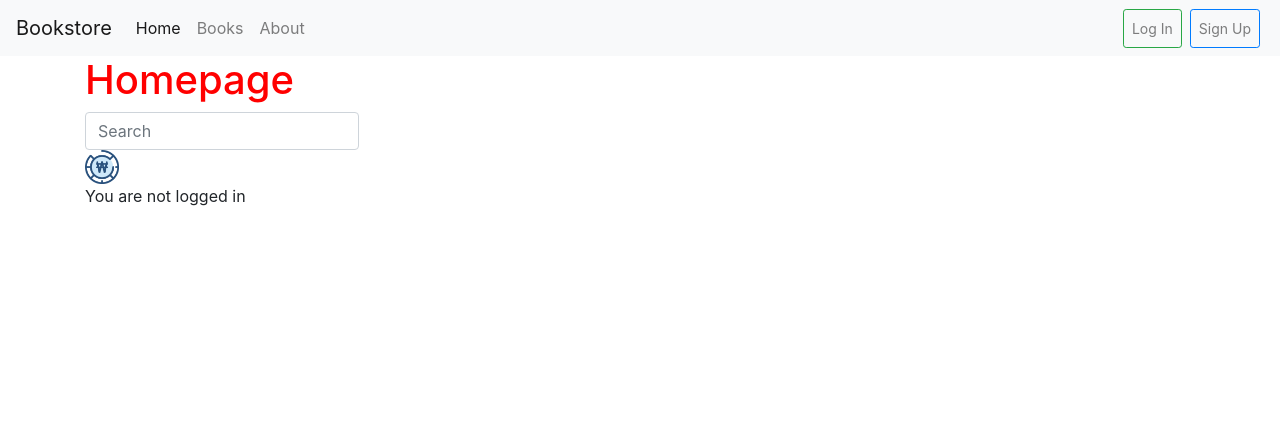
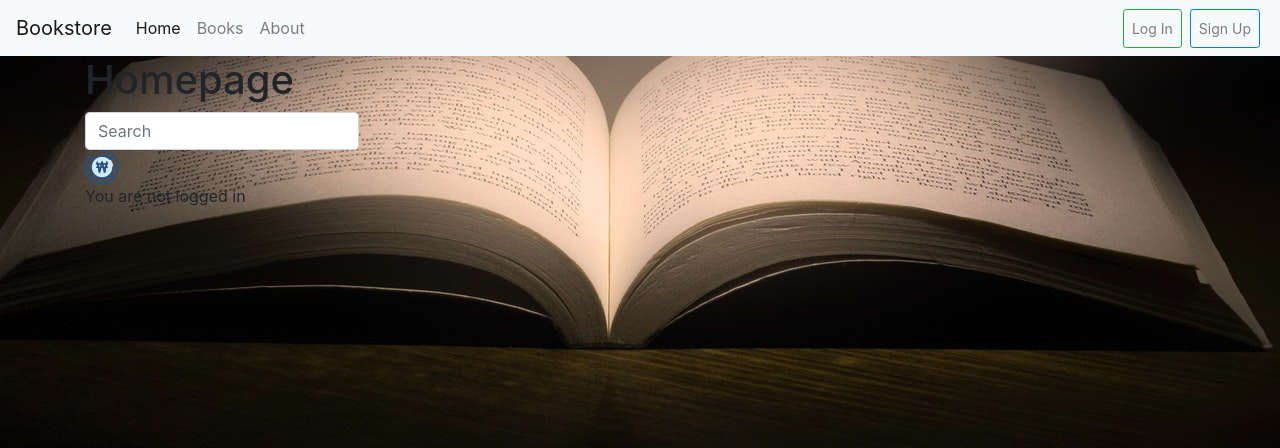
Before and after one commit to kbgro/bookstore, a Django app: page / in a window 1280 px wide. Shown: the top 448 px of the page. Run offline with Django 3.2, Linux system fonts and the light colour scheme; some libraries are stand-ins or nearby versions.

Commit message:
add background image

```diff
--- a/static/css/base.css
+++ b/static/css/base.css
@@ -1,3 +1,12 @@
-h1{
-  color: red;
+body {
+  background-size: cover;
+  background: #fff3cd url("../images/back.jpg") no-repeat center center;
 }
+
+.text-color-brand {
+  color: #ec6611 !important;
+}
+
+a.auth-links{
+  text-decoration: none !important;
+}
```
Also changed, not shown: static/images/back.jpg (added).
